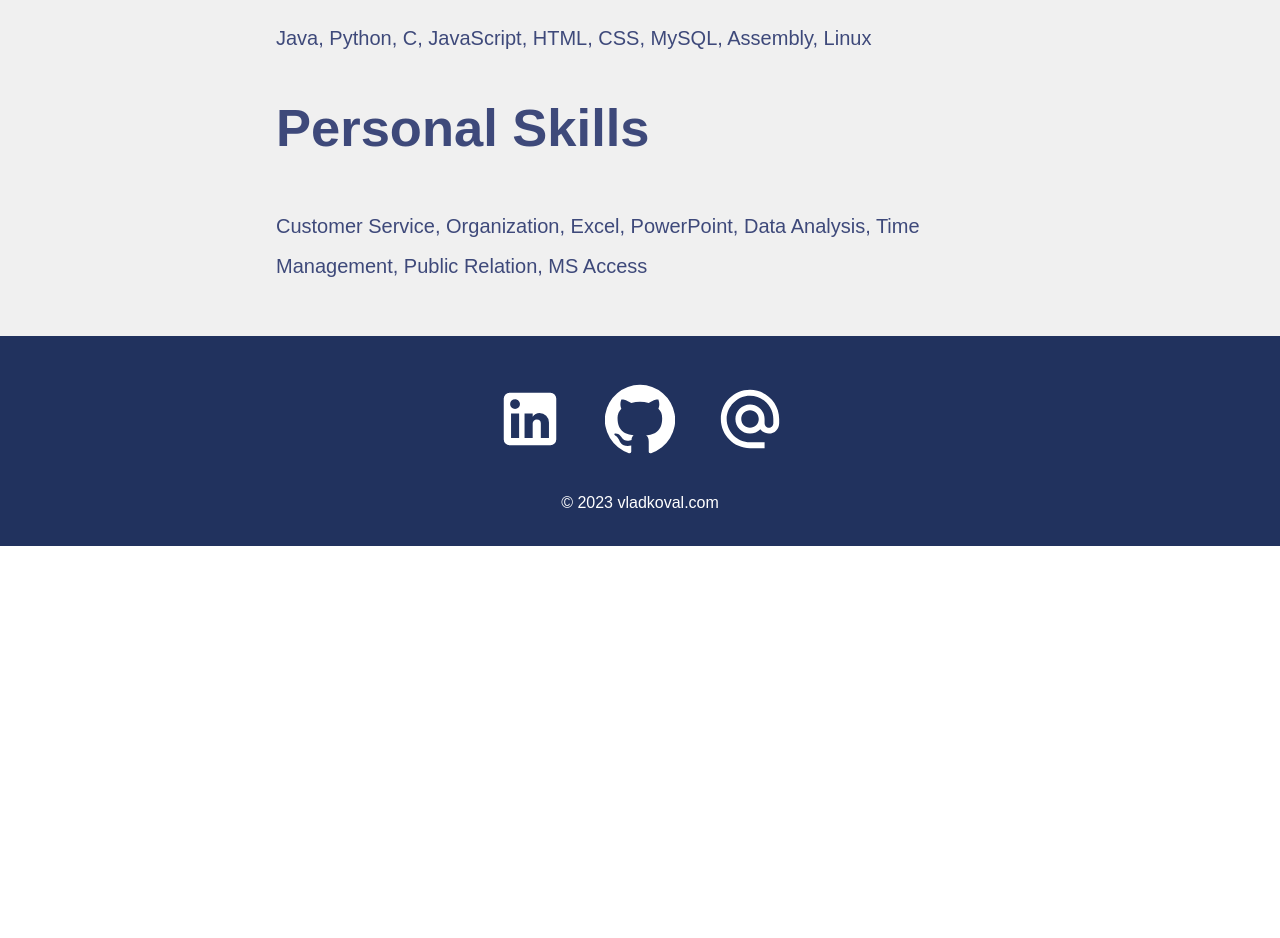
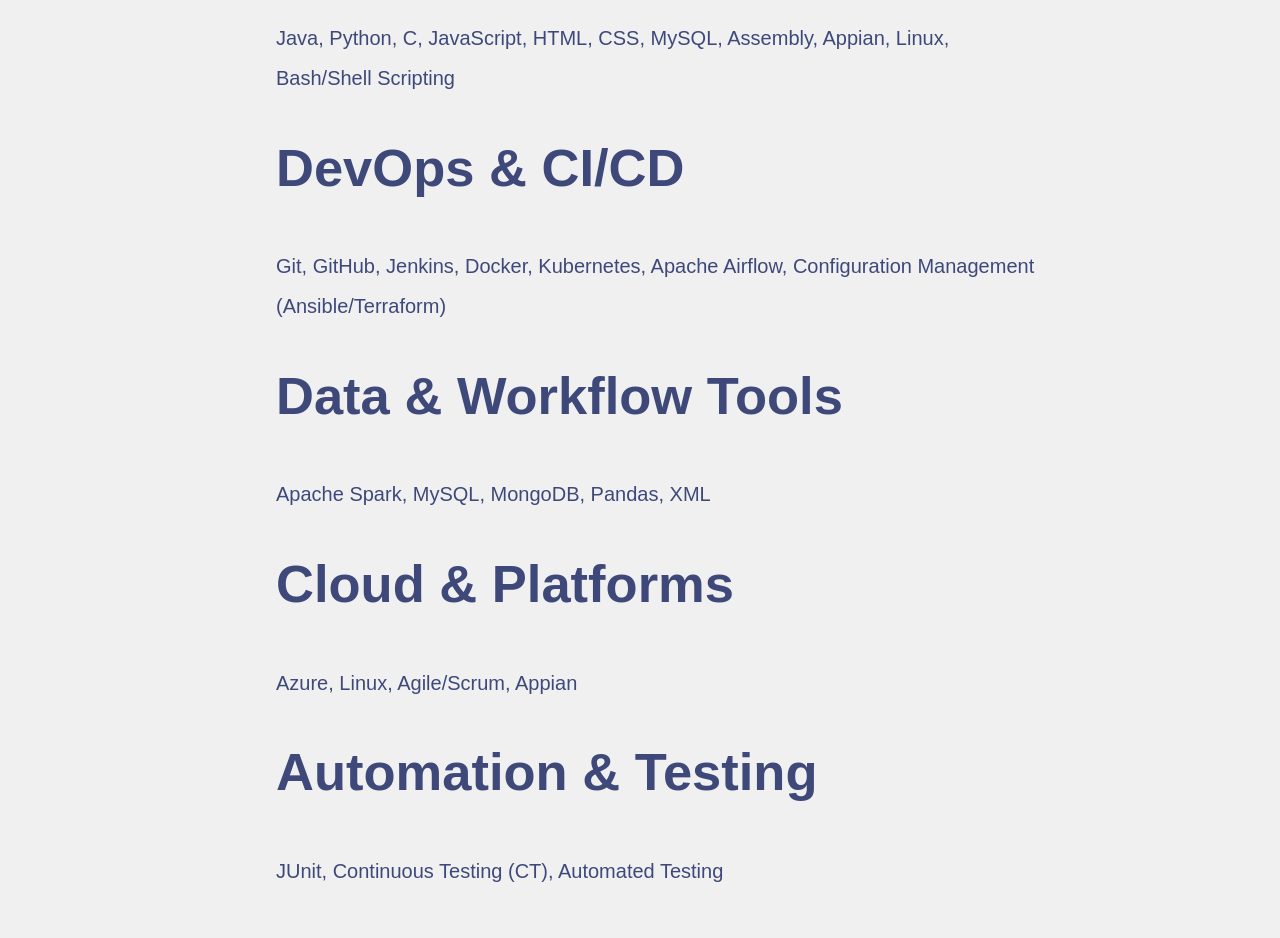
Before and after one commit to kovalvlad456/personalWeb, a React (Create React App) app: page / in a window 1280 px wide. Shown: the part 1520-2458 px from the top of the page. Before the commit the page ends 2066 px from the top, so only its background shows below. Built offline with nearby package versions, Linux system fonts and the light colour scheme.

Commit message:
Made changes to homepage

```diff
--- a/src/pages/Home.js
+++ b/src/pages/Home.js
@@ -28,17 +28,37 @@
                 <ol className="list">
                 <li className="item">
                     <h2> Front-End </h2>
-                        <span> ReactJS, HTML, CSS, MaterialUI, Yarn, XML</span>
+                    <span> ReactJS, HTML, CSS, MaterialUI, Yarn </span>
                     </li>
 
                     <li className="item">
                     <h2> Back-End </h2>
-                        <span> NodeJS, Java, Python, C, MySQL, JavaScript</span>
+                    <span> NodeJS, Java, Python, C, MySQL, JavaScript </span>
                     </li>
 
                     <li className="item">
                     <h2> Programming Languages </h2>
-                        <span> Java, Python, C, JavaScript, HTML, CSS, MySQL, Assembly, Linux </span>
+                    <span> Java, Python, C, JavaScript, HTML, CSS, MySQL, Assembly, Appian, Linux, Bash/Shell Scripting </span>
+                    </li>
+
+                    <li className="item">
+                    <h2> DevOps & CI/CD </h2>
+                    <span> Git, GitHub, Jenkins, Docker, Kubernetes, Apache Airflow, Configuration Management (Ansible/Terraform) </span>
+                    </li>
+
+                    <li className="item">
+                    <h2> Data & Workflow Tools </h2>
+                    <span> Apache Spark, MySQL, MongoDB, Pandas, XML </span>
+                    </li>
+
+                    <li className="item">
+                    <h2> Cloud & Platforms </h2>
+                    <span> Azure, Linux, Agile/Scrum, Appian </span>
+                    </li>
+
+                    <li className="item">
+                    <h2> Automation & Testing </h2>
+                    <span> JUnit, Continuous Testing (CT), Automated Testing </span>
                     </li>
 
                     <li className="item">
@@ -49,6 +69,8 @@
                     </span>
                     </li>
 
+
+
                 </ol>
             </dic>
         </div>
```
Lines whose indentation alone changed are shown as unchanged.
